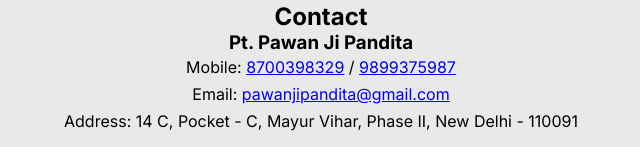
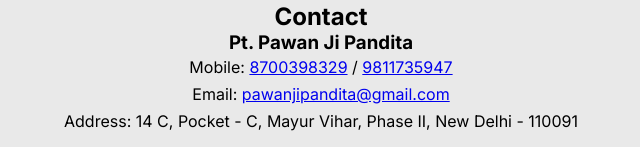
Before and after one commit to kashmiriguruji/landing-page, a Next.js app: page / in a window 1280 px wide. Shown: the part 558-705 px from the top of the page, without its empty margins (319-959 px from the left). Built offline with nearby package versions, Linux system fonts and the light colour scheme.

Commit message:
number updated

```diff
--- a/app/page.tsx
+++ b/app/page.tsx
@@ -12,7 +12,7 @@ export default function Home() {
           <h3>Pt. Pawan Ji Pandita</h3>
           <p>
             Mobile: <a href="tel:8700398329">8700398329</a> /{" "}
-            <a href="tel:9899375987">9899375987</a>
+            <a href="tel:9811735947">9811735947</a>
           </p>
           <p>
             Email:{" "}
```
